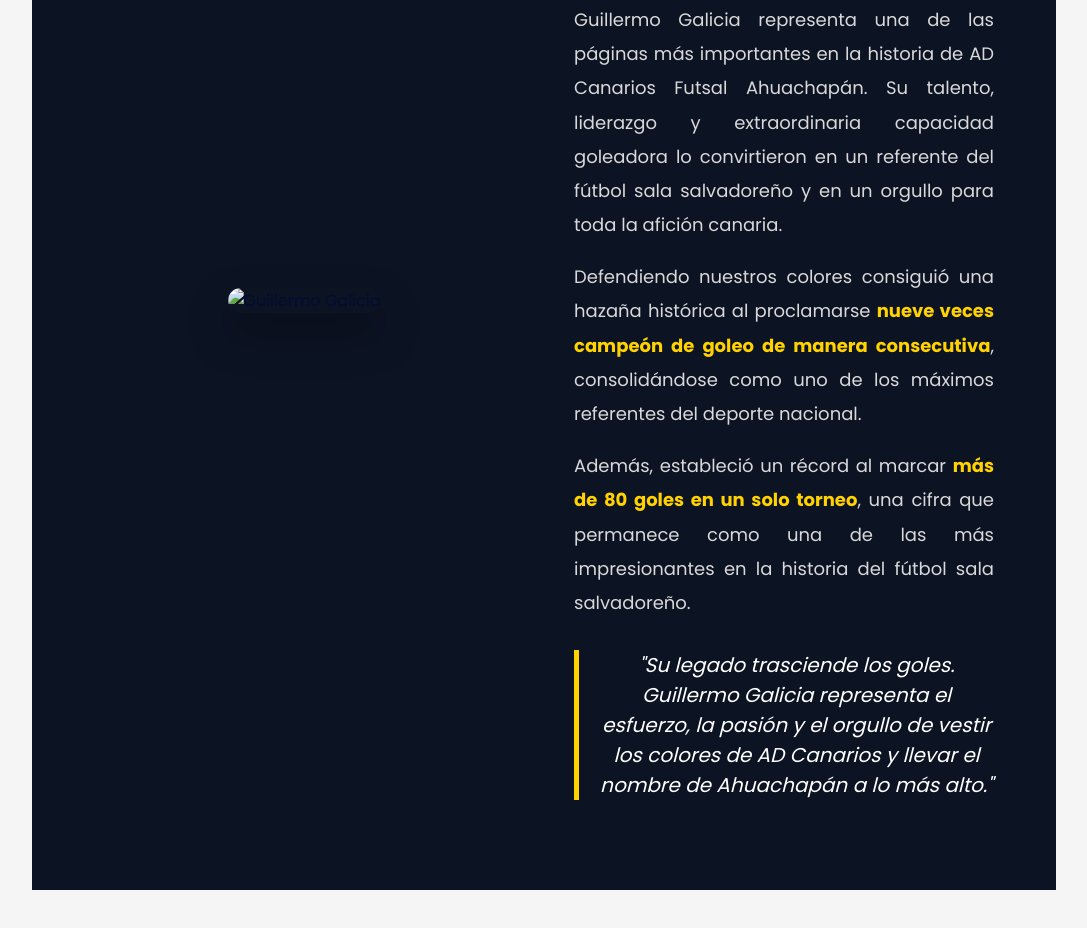
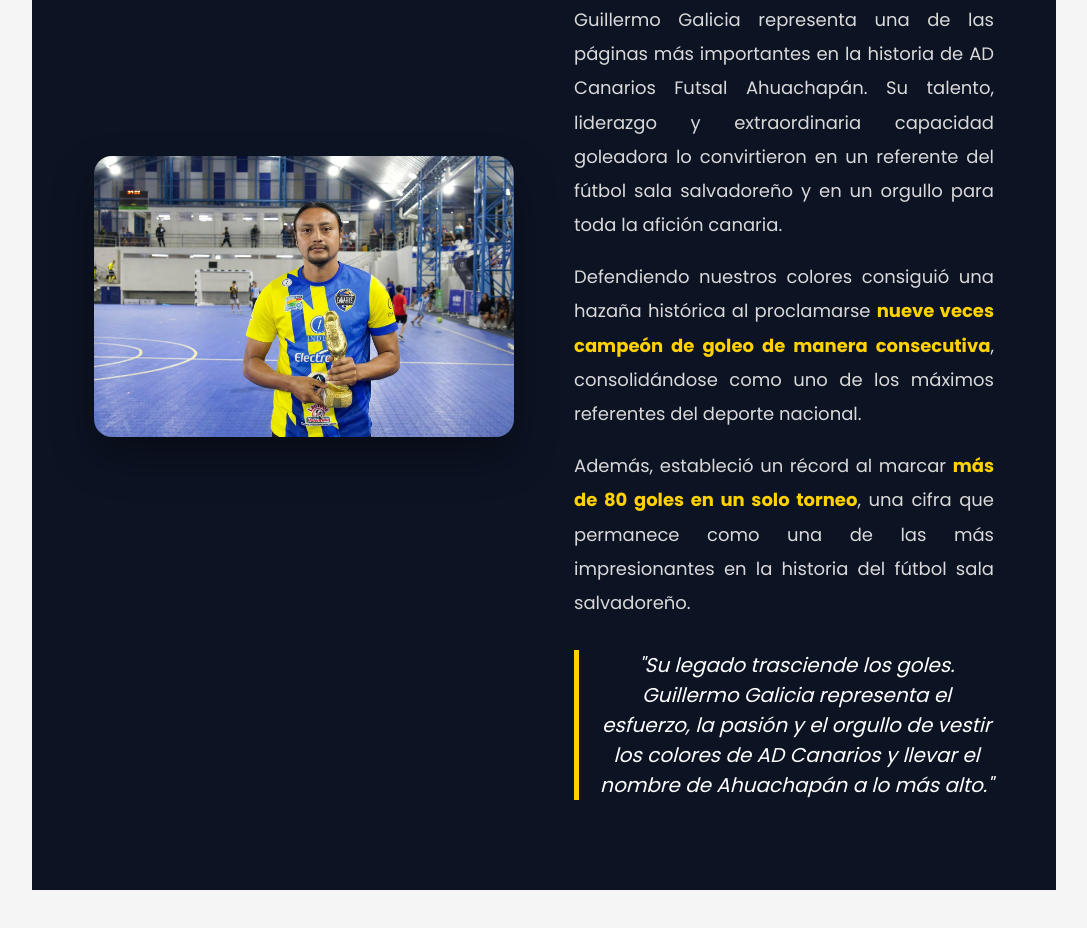
Before and after one commit to ADcanarios2017/AD-Canarios, a plain HTML site: page index.html in a window 1280 px wide. Shown: the part 2048-2976 px from the top of the page, without its empty margins (96-1183 px from the left). Drawn offline with Linux system fonts and the light colour scheme.

Commit message:
Update index.html

```diff
--- a/index.html
+++ b/index.html
@@ -118,7 +118,7 @@
     <div class="container leyenda-contenido">
 
         <div class="leyenda-img">
-            <img src="img/guillermo-galicia.jpg" alt="Guillermo Galicia">
+            <img src="img/guillermo-galicia.jpg.jpeg" alt="Guillermo Galicia">
         </div>
 
         <div class="leyenda-texto">
```
